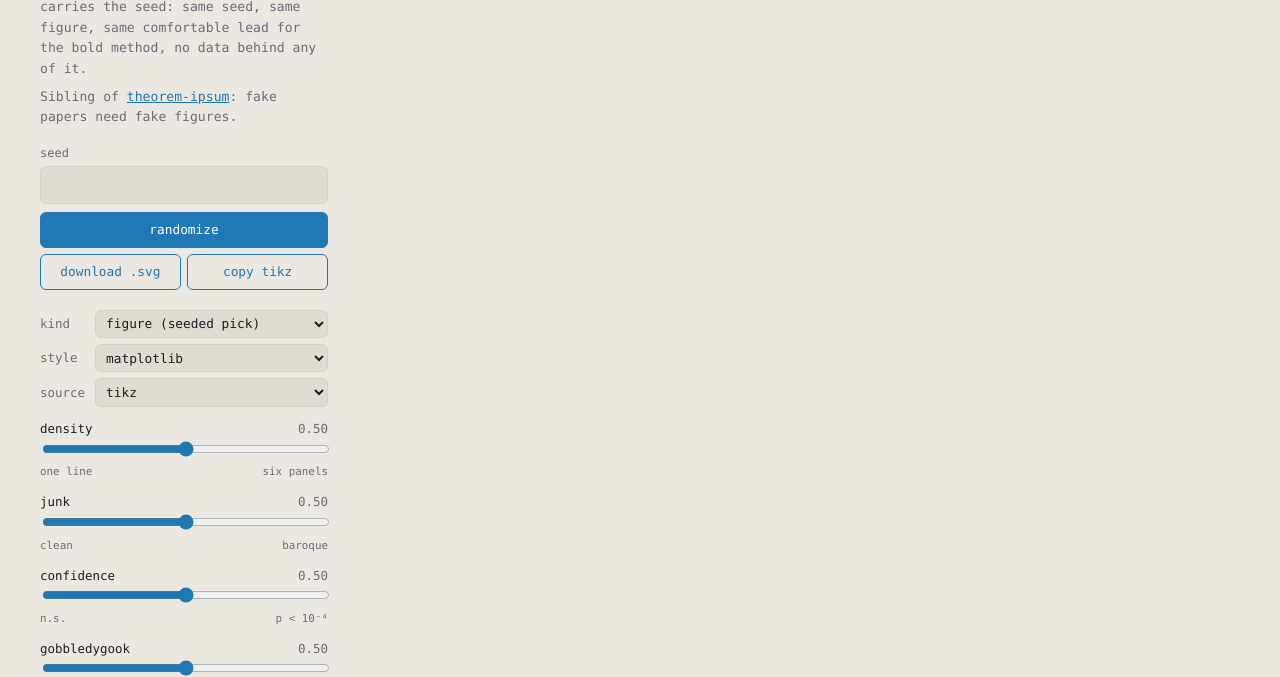
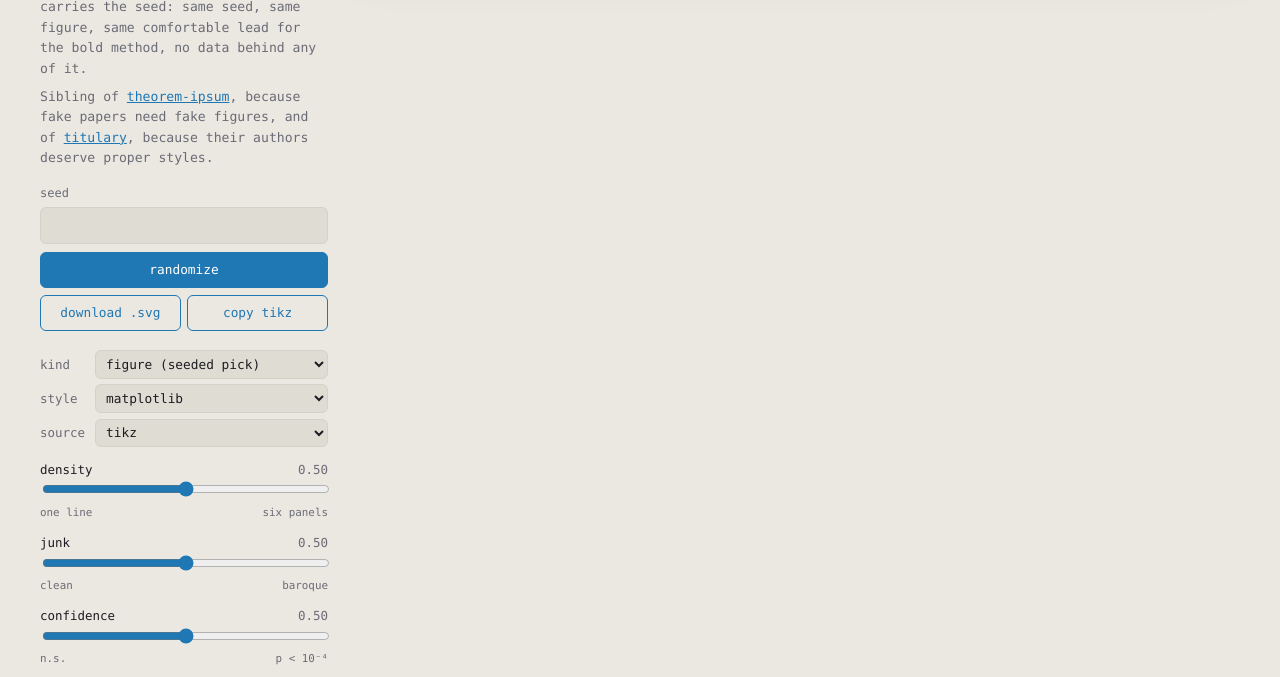
Before and after one commit to MithrilBytes/chartjunk, a website with bundled scripts: page site/index.html in a window 1280 px wide. Shown: the part 122-799 px from the top of the page. Built offline with nearby package versions, Linux system fonts and the light colour scheme.

Commit message:
docs: link titulary from the demo

```diff
--- a/site/index.html
+++ b/site/index.html
@@ -21,8 +21,10 @@
     </p>
     <p>
       Sibling of
-      <a href="https://mithrilbytes.github.io/theorem-ipsum/">theorem-ipsum</a>:
-      fake papers need fake figures.
+      <a href="https://mithrilbytes.github.io/theorem-ipsum/">theorem-ipsum</a>,
+      because fake papers need fake figures, and of
+      <a href="https://github.com/MithrilBytes/titulary">titulary</a>,
+      because their authors deserve proper styles.
     </p>
     <label class="seed-label" for="seed">seed</label>
     <input id="seed" type="text" spellcheck="false" autocomplete="off" aria-label="Seed">
```
